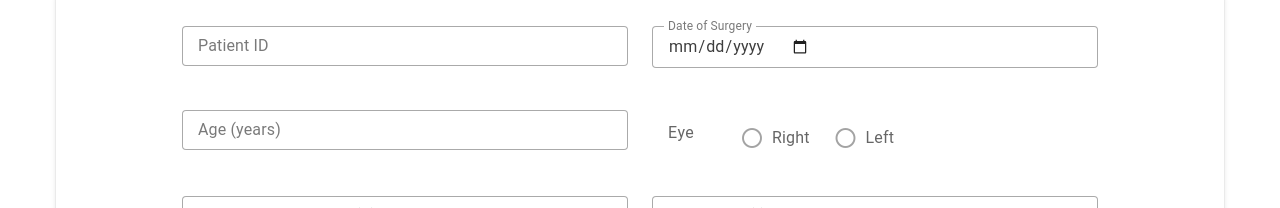
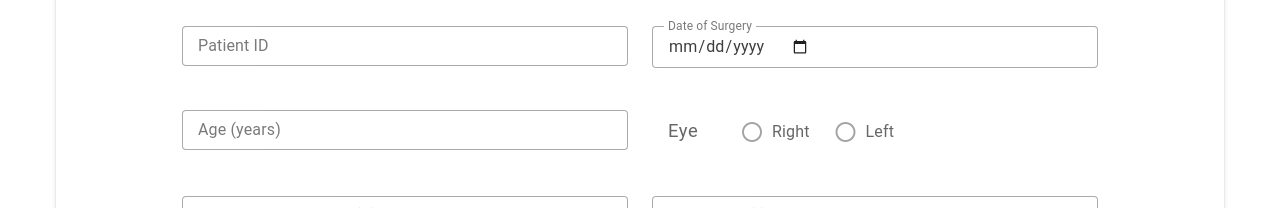
Before and after one commit to wak1616/ai_calc, a Vue app: page / in a window 1280 px wide. Shown: the part 166-374 px from the top of the page. Built offline with nearby package versions, Linux system fonts and the light colour scheme; no server answers.

Commit message:
deleted unnecessary css file

```diff
--- a/src/assets/main.css
+++ /dev/null
@@ -1 +0,0 @@
-/* Custom global styles */
--- a/src/views/Home.vue
+++ b/src/views/Home.vue
@@ -55,12 +55,12 @@
                 </v-col>
                 <v-col cols="12" sm="10" md="5">
                   <div class="d-flex align-center" style="gap: 16px;">
-                    <span class="eye-inline-label text-body-1 text-medium-emphasis ml-4">Eye</span>
+                    <span class="eye-inline-label text-body-1 text-medium-emphasis ml-4 eye-label-large">Eye</span>
                     <v-radio-group
                       v-model="formData.eye"
                       inline
                       color="primary"
-                      class="mb-0"
+                      class="mb-0 radio-align"
                       :rules="[rules.required]"
                       style="margin-bottom: 0; align-items: center; display: flex; margin-top: -6px;"
                     >
@@ -649,4 +649,12 @@ canvas {
   margin-top: -32px;
   font-size: 18px;
 }
+
+.radio-align {
+  margin-top: -18px !important;
+}
+
+.eye-label-large {
+  font-size: 1.15rem !important;
+}
 </style>
```
